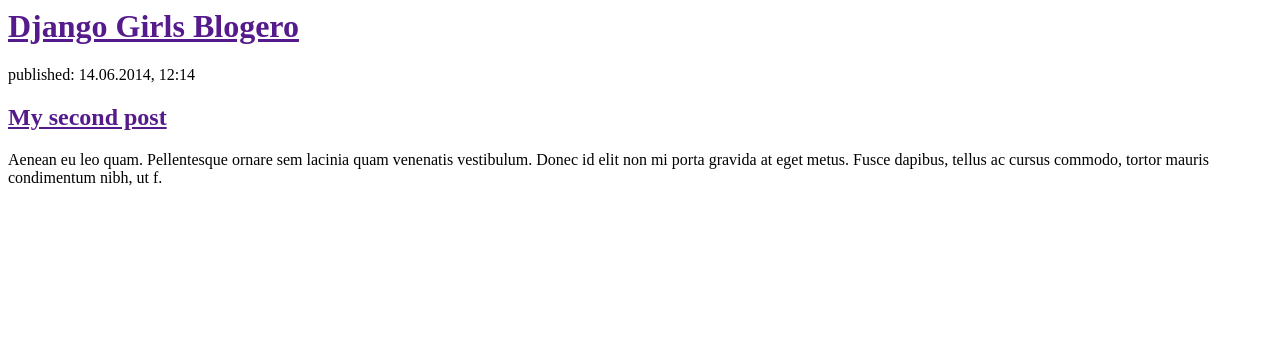
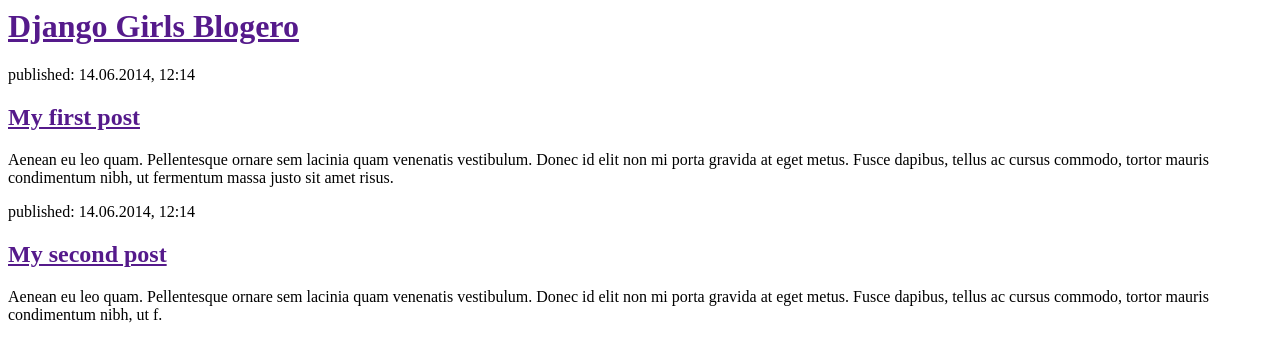
Before and after one commit to gipsyrender/my-first-blog, a Django app: page / in a window 1280 px wide. Shown: the top 362 px of the page. Run offline with Django 3.2, Linux system fonts and the light colour scheme; data that the repository does not hold is empty.

Commit message:
modificamos template para mostrar los articulos ya publicadossad

```diff
--- a/blog/templates/blog/post_list.html
+++ b/blog/templates/blog/post_list.html
@@ -8,11 +8,9 @@
             </div>
 
             <div>
-               {% for post in posts %}
-	           <p>publisehd: {{ post.published_date }}</p>
-		   <h1><a href="">{{ post.title }}</a></h1>
-		   <p>{{ post.text|linebreaksbr }}</p>
-	       {% endfor %}
+                <p>published: 14.06.2014, 12:14</p>
+                <h2><a href="">My first post</a></h2>
+                <p>Aenean eu leo quam. Pellentesque ornare sem lacinia quam venenatis vestibulum. Donec id elit non mi porta gravida at eget metus. Fusce dapibus, tellus ac cursus commodo, tortor mauris condimentum nibh, ut fermentum massa justo sit amet risus.</p>
             </div>
 
             <div>
```
